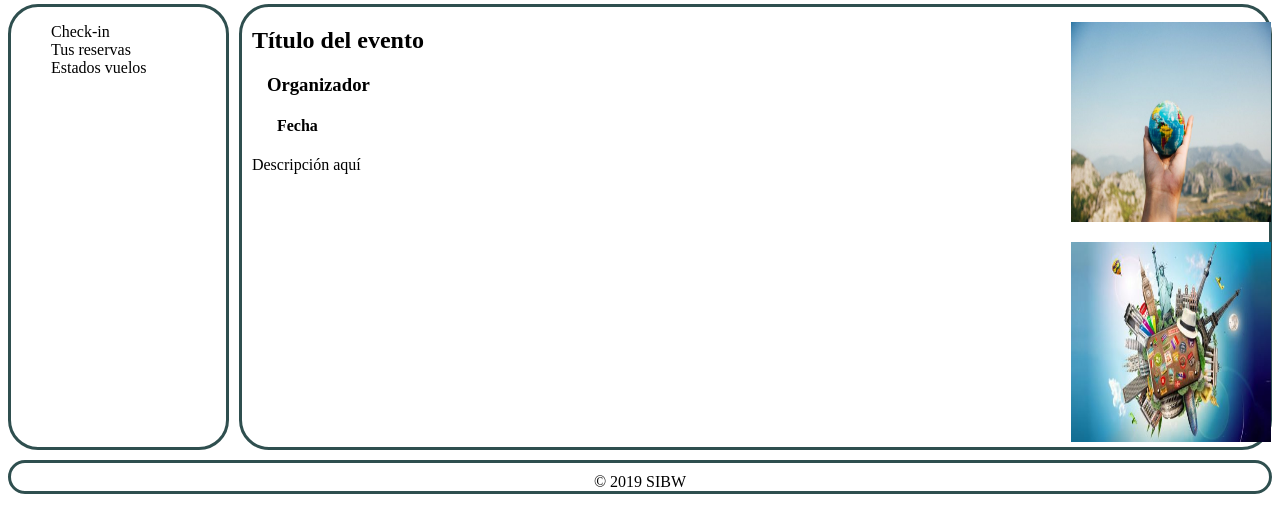
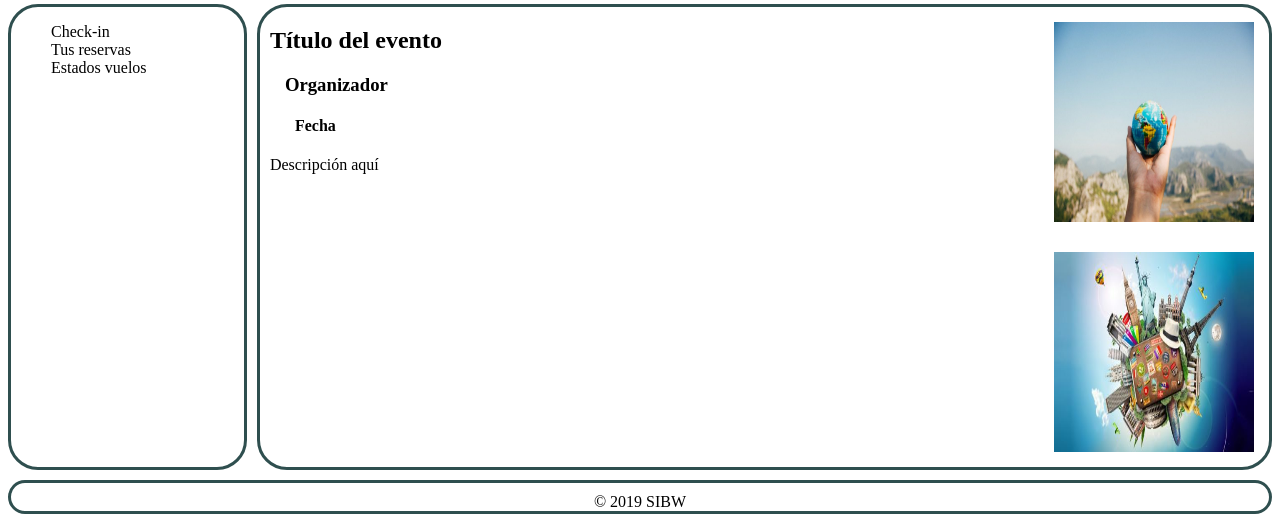
Before and after one commit to iscoct-universidad/SIBW, a PHP site: page /evento.html in a window 1280 px wide. Shown: the part 270-800 px from the top of the page. Run offline with PHP 8.4, Linux system fonts and the light colour scheme.

Commit message:
Cambiado la estructura de las imágenes de evento

```diff
--- a/practica1/evento.css
+++ b/practica1/evento.css
@@ -1,21 +1,13 @@
 #descripcion {
     grid-area: img;
     padding-left: 10px;
-    display: grid;
-    grid-template-columns: 80% 20%;
 }
 
 #imagenes {
+    float: right;
     display: grid;
     grid-template-rows: auto auto;
-}
-
-#imagen1 {
-    float: right;
-}
-
-#imagen2 {
-    float: right;
+    padding-right: 10px;
 }
 
 #organizadorEvento {
@@ -32,6 +24,7 @@
     margin-left: auto;
     margin-right: auto;
     margin-top: 10px;
+    margin-bottom: 10px;
     padding: 5px;
     display: block;
 }
--- a/practica1/evento.html
+++ b/practica1/evento.html
@@ -28,16 +28,15 @@
             </nav>
 
             <section class="borde" id="descripcion">
-                <section id="contenidoDesc">
-                    <h2 class="contenidoDesc" id="tituloEvento">Título del evento</h2>
-                    <h3 class="contenidoDesc" id="organizadorEvento">Organizador</h3>
-                    <h4 class="contenidoDesc" id="fechaEvento">Fecha</h4>
-                    <p class="contenidoDesc">Descripción aquí</p>
-                </section>
                 <section id="imagenes">
                     <img class="imagenes" id="imagen1" src="fotoEvento1.jpeg" alt="Foto descriptiva número 1"/>
                     <img class="imagenes" id="imagen2" src="fotoEvento2.jpg" alt="Foto descriptiva número 2"/>
                 </section>
+
+                <h2 class="contenidoDesc" id="tituloEvento">Título del evento</h2>
+                <h3 class="contenidoDesc" id="organizadorEvento">Organizador</h3>
+                <h4 class="contenidoDesc" id="fechaEvento">Fecha</h4>
+                <p class="contenidoDesc">Descripción aquí</p>
             </section>
         </section>
 
```
